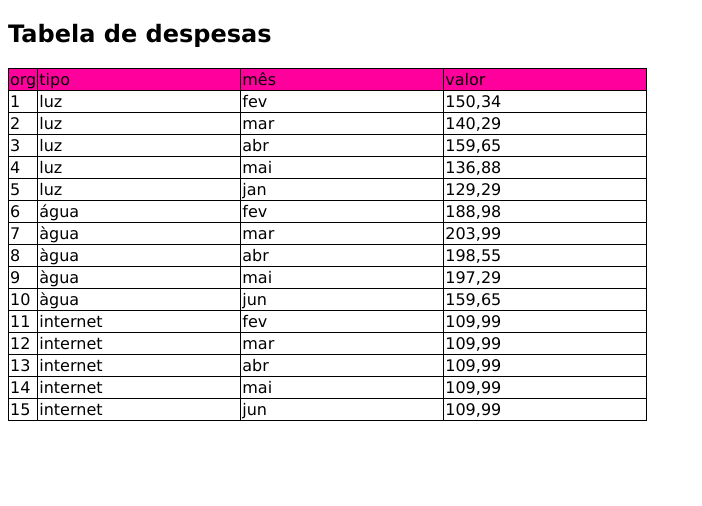
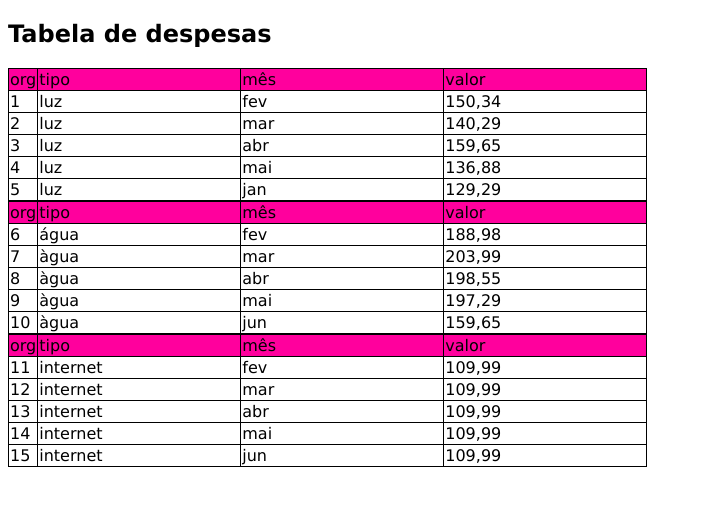
Before and after one commit to yasmim0517/despesas-pessoais, a plain HTML site: page index.html in a window 1280 px wide. Shown: the whole page, without its empty margins (0-702 px from the left). Drawn offline with Linux system fonts and the light colour scheme; a script that the page names is missing.

Commit message:
arrumando a organização da tabela de despesas html

```diff
--- a/index.html
+++ b/index.html
@@ -46,6 +46,19 @@
             <td>jan</td>
             <td>129,29</td>
         </tr>
+
+        <tr>
+
+
+    </table>
+
+    <table>
+        <tr class="largura">
+            <td>org</td>
+            <td id="largColuna">tipo</td>
+            <td id="largColuna"> mês</td>
+            <td id="largColuna">valor</td>
+
             <tr>
                 <td>6</td>
                 <td>água</td>
@@ -75,7 +88,13 @@
                 <td>àgua</td>
                 <td>jun</td>
                 <td>159,65</td>
-        <tr>
+        </tr>
+        <table>
+            <tr class="largura">
+                <td>org</td>
+                <td id="largColuna">tipo</td>
+                <td id="largColuna"> mês</td>
+                <td id="largColuna">valor</td>
         <tr>
             <td>11</td>
             <td>internet</td>
@@ -106,8 +125,6 @@
             <td>jun</td>
             <td>109,99</td>
         </tr>
-
             </table>
-
 </body>
 </html>
```
Lines whose indentation alone changed are shown as unchanged.
